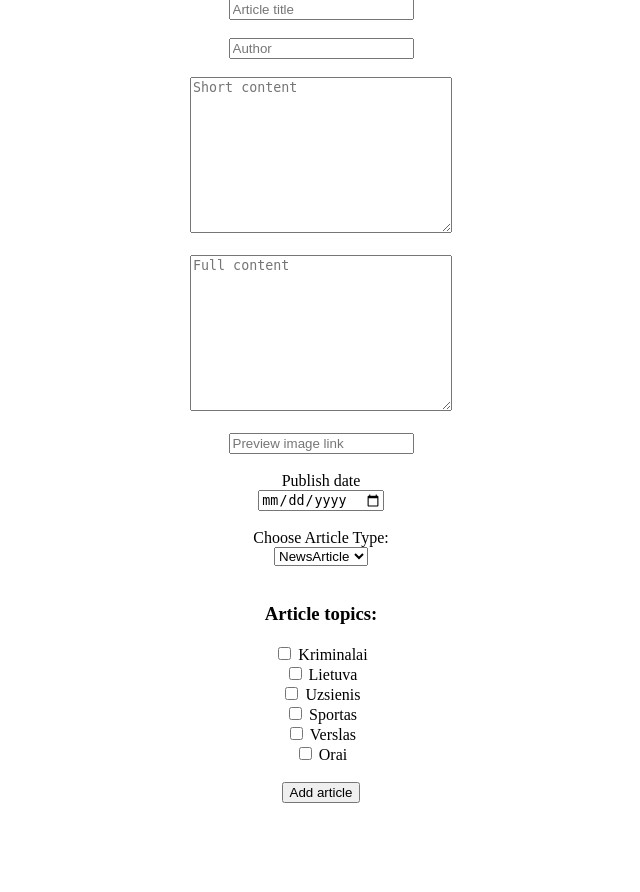
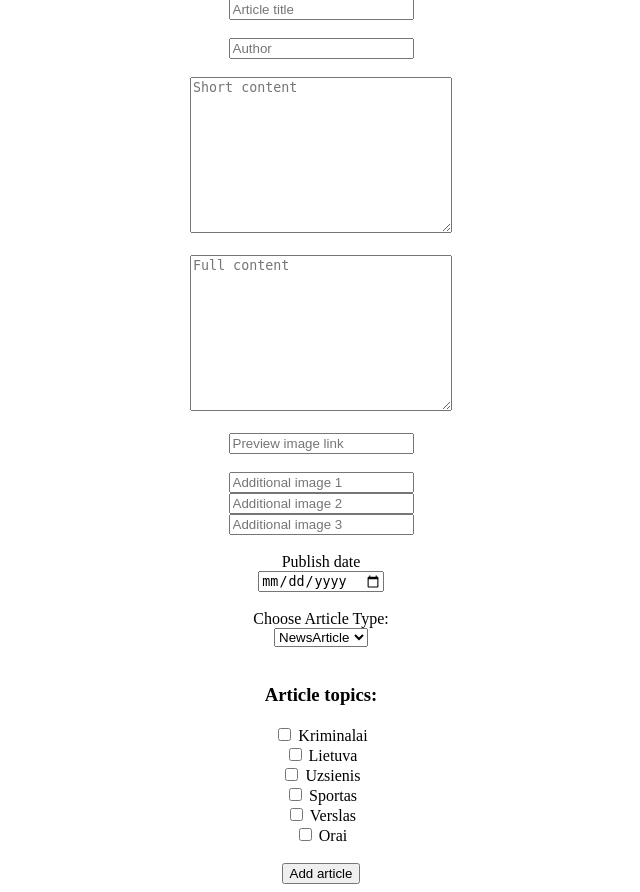
Before and after one commit to Karolis-Kvatavicius/PHP_uzduotys, a PHP site: page /views/enter_article_view.php in a window 1280 px wide. Shown: the part 47-939 px from the top of the page, without its empty margins (319-959 px from the left). Before the commit the page ends 850 px from the top, so only its background shows below. Run offline with PHP 8.4, Linux system fonts and the light colour scheme; data comes from the database, SQL or seed files in the repository.

Commit message:
Ivedant straipsni galima prideti papildomas nuotraukas

```diff
--- a/OOP_Polimorfizmas/controllers/insert_article.php
+++ b/OOP_Polimorfizmas/controllers/insert_article.php
@@ -21,10 +21,11 @@ while ($record = $records->fetch_array(MYSQLI_ASSOC)) {
     $straipsnio_temos[] = $record;
 }
 
+// get article types
 $article_classes = file_get_contents("../models/classes.php");
 preg_match_all("/class (\w+) /i", $article_classes, $matches);
 
-if(isset($_POST['submit'])) {
+if (isset($_POST['submit'])) {
 
     unset($_POST['submit']);
     $author = $_POST['author'];
@@ -34,29 +35,45 @@ $publish_date = $_POST['publish_date'];
     $type = $_POST['type'];
     $title = $_POST['title'];
     $preview = $_POST['preview'];
-$temos = array_slice($_POST, 7, NULL, true);
+    $temos = array_slice($_POST, 10, NULL, true);
+
+    $searchFor = "/^additional_image/";
+    $additional_images = array_filter($_POST, function ($key) use ($searchFor) {
+        return preg_match($searchFor, $key);
+    }, ARRAY_FILTER_USE_KEY);
 
     $queries = [];
     mysqli_begin_transaction($link);
 
     $sql = "INSERT INTO articles(author, shortContent, content, publishDate, type, title, preview)
             VALUES('$author', '$short_content', '$content', '$publish_date', '$type', '$title', '$preview');";
-$queries[] = mysqli_query($link, $sql);
+    $queries['insert_article'][] = mysqli_query($link, $sql);
 
     $straipsnio_id = mysqli_insert_id($link);
 
-$sql = "INSERT INTO images(straipsnio_id, link) VALUES('$straipsnio_id', '$preview');";
-$queries[] = mysqli_query($link, $sql);
-
-foreach($temos as $tema) {
-    $sql = "INSERT INTO straipsniai_temos(straipsnio_id, temos_id) VALUES('$straipsnio_id', '$tema');";
-    $queries[] = mysqli_query($link, $sql);
+    foreach ($additional_images as $image) {
+        $sql = "INSERT INTO images(straipsnio_id, link) VALUES('$straipsnio_id', '$image');";
+        $queries['additional_images'][] = mysqli_query($link, $sql);
     }
 
-if(in_array(false, $queries, true)) {
+    foreach ($temos as $tema) {
+        $sql = "INSERT INTO straipsniai_temos(straipsnio_id, temos_id) VALUES('$straipsnio_id', '$tema');";
+        $queries['temos'][] = mysqli_query($link, $sql);
+    }
+
+    $commit = true;
+    foreach ($queries as $key => $query) {
+        if (in_array(false, $query, true)) {
+            print_r($queries);
             mysqli_rollback($link);
-    echo "Insert error";
-} else {
+            echo "<p>Insert error</p>";
+            $commit = false;
+            break;
+        }
+    }
+
+    if($commit) {
         mysqli_commit($link);
     }
+
 }
--- a/OOP_Polimorfizmas/views/enter_article_view.php
+++ b/OOP_Polimorfizmas/views/enter_article_view.php
@@ -20,6 +20,10 @@ require '../controllers/insert_article.php';
         <textarea name="short_content" id="" cols="30" rows="10" placeholder="Short content"></textarea><br><br>
         <textarea name="content" id="" cols="30" rows="10" placeholder="Full content"></textarea><br><br>
         <input name="preview" type="text" placeholder="Preview image link"><br><br>
+        <!-- additional images -->
+        <input name="additional_image_1" type="text" placeholder="Additional image 1"><br>
+        <input name="additional_image_2" type="text" placeholder="Additional image 2"><br>
+        <input name="additional_image_3" type="text" placeholder="Additional image 3"><br><br>
         <label for="publish_date">Publish date</label><br>
         <input name="publish_date" id="publish_date" type="date"><br><br>
         <label for="type">Choose Article Type:</label><br>
```
Lines whose indentation alone changed are shown as unchanged.
